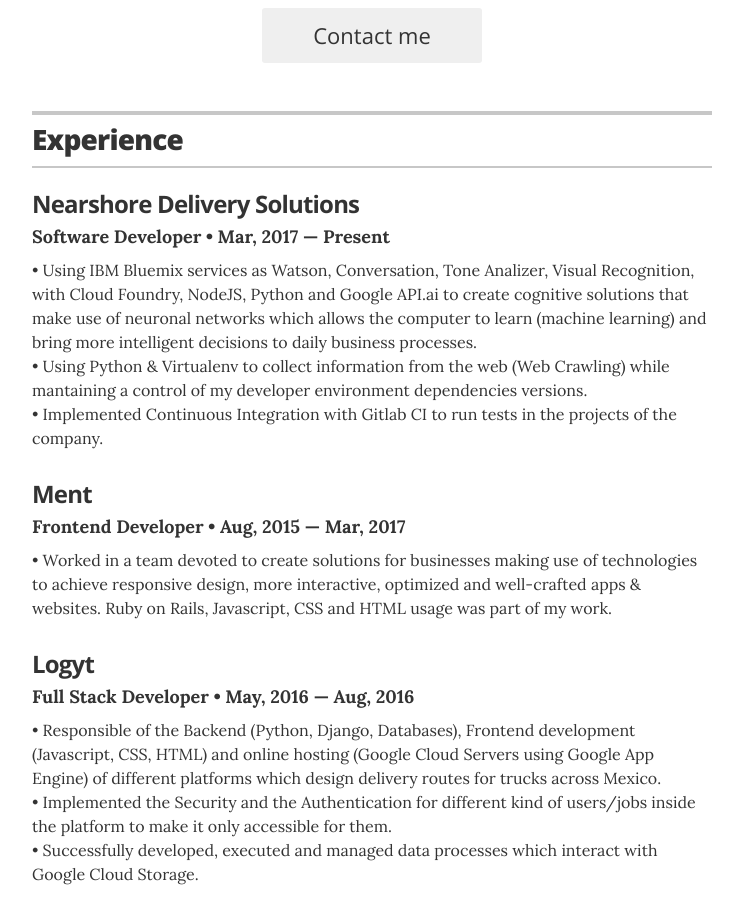
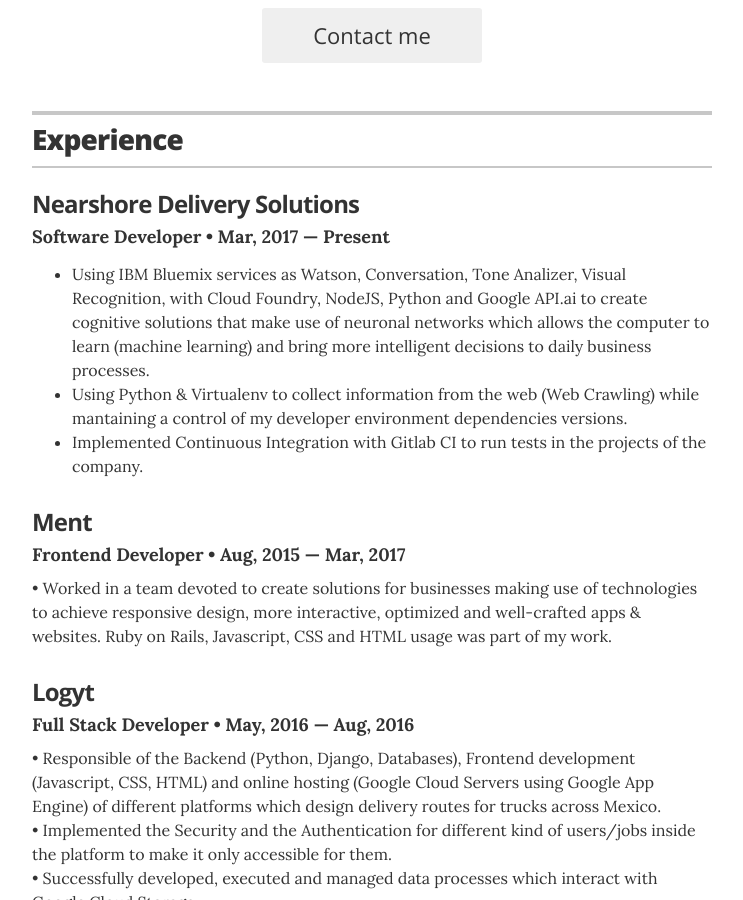
Before and after one commit to arturoaviles/arturoaviles.github.io, a Jekyll site: the page built from index.html, in a window 1280 px wide and 900 px high, scrolled down 410 px. Shown: the whole window, without its empty margins (268-1011 px from the left). Built offline with Jekyll 4.4.1, drawn with Linux system fonts in a browser that asks for light colours.

Commit message:
Change Experiencie description to list

```diff
--- a/_data/experience.yml
+++ b/_data/experience.yml
@@ -3,7 +3,7 @@
 - company: Nearshore Delivery Solutions
   position: Software Developer
   duration: Mar, 2017 &mdash; Present
-  summary: • Using IBM Bluemix services as Watson, Conversation, Tone Analizer, Visual Recognition, with Cloud Foundry, NodeJS, Python and Google API.ai to create cognitive solutions that make use of neuronal networks which allows the computer to learn (machine learning) and bring more intelligent decisions to daily business processes. <br /> • Using Python & Virtualenv to collect information from the web (Web Crawling) while mantaining a control of my developer environment dependencies versions. <br/ > • Implemented Continuous Integration with Gitlab CI to run tests in the projects of the company.
+  summary: <ul class="resume-item-list"><li>Using IBM Bluemix services as Watson, Conversation, Tone Analizer, Visual Recognition, with Cloud Foundry, NodeJS, Python and Google API.ai to create cognitive solutions that make use of neuronal networks which allows the computer to learn (machine learning) and bring more intelligent decisions to daily business processes. </li><li>Using Python & Virtualenv to collect information from the web (Web Crawling) while mantaining a control of my developer environment dependencies versions. </li><li>Implemented Continuous Integration with Gitlab CI to run tests in the projects of the company.</li>
   # extra: Write about your core competencies in one or two sentences describing your position. If you held the position for a long time, it could be a longer section, including a couple bullet points	<ul class="resume-item-list"><li>Ate lots of donuts</li><li>Fell asleep rarely</li><li>Left promptly at end of day (sometimes earlier)</li></ul>
 
 # Windmill Crank Operator
```
